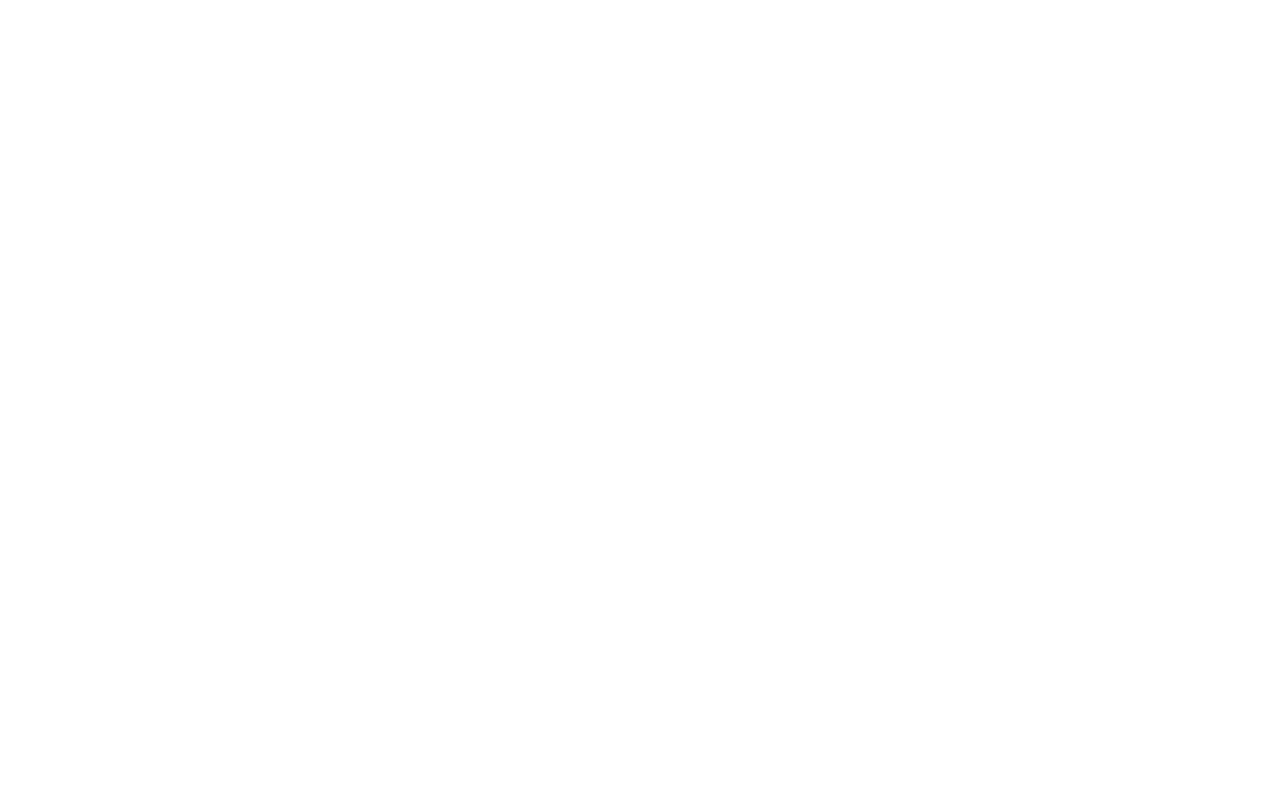
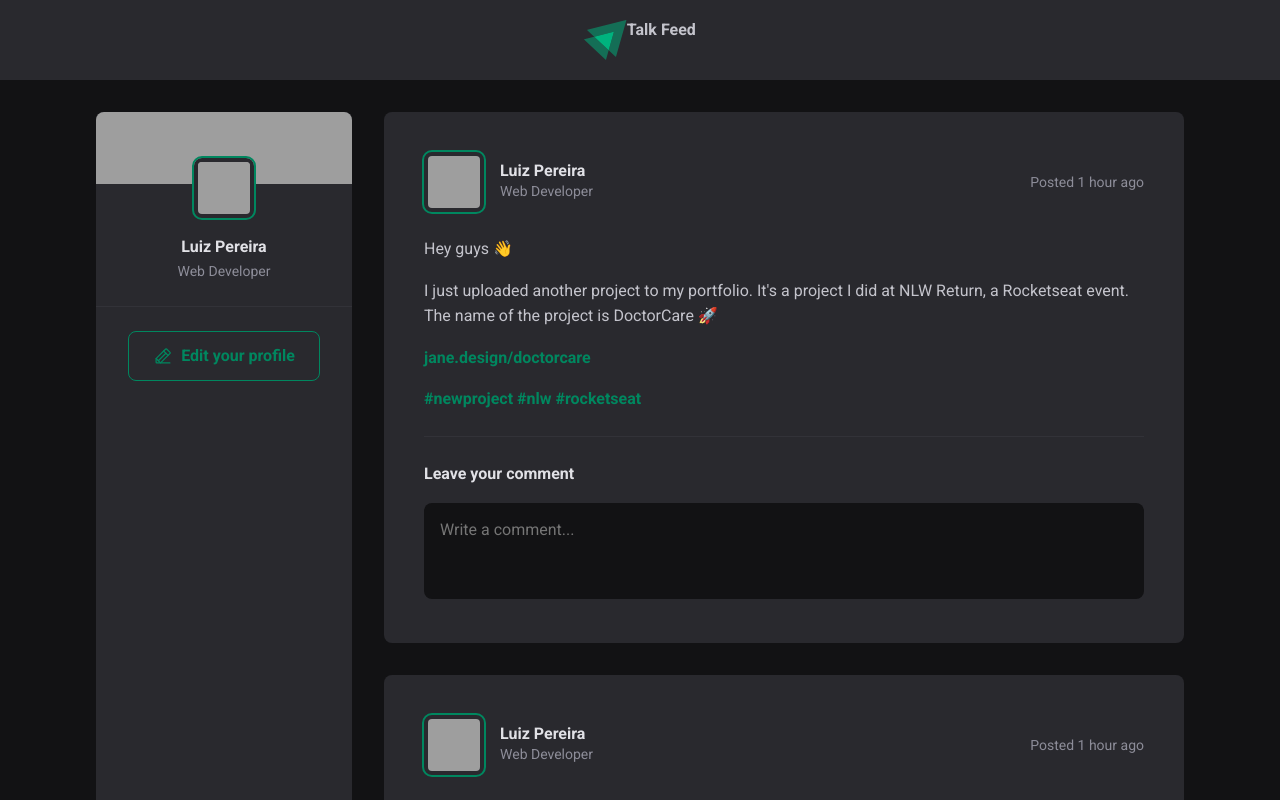
Before and after one commit to Luiz-Fel/talk-feed, a React (Vite) app: page / in a window 1280 px wide. Shown: the top 800 px of the page. Built offline with nearby package versions, Linux system fonts and the light colour scheme; grey boxes are pictures that could not be loaded.

Commit message:
feat: Add layout

```diff
--- a/src/App.jsx
+++ b/src/App.jsx
@@ -1,8 +1,24 @@
+import { Header } from "./components/Header"
+import { Sidebar } from "./components/Sidebar";
+import { Post } from "./components/Post";
+
+import './global.css';
+import styles from './App.module.css';
+
 function App() {
 
   return (
-   <>
-   </>
+    <>
+      <Header />
+
+      <div className={styles.wrapper}>
+        <Sidebar />
+      <main>
+        <Post />
+        <Post />
+      </main>
+      </div>
+    </>
   )
 }
 
--- /dev/null
+++ b/src/App.module.css
@@ -0,0 +1,9 @@
+.wrapper {
+    max-width: 70rem;
+    margin: 2rem auto;
+    padding: 0 1rem;
+
+    display: grid;
+    grid-template-columns: 256px 1fr;
+    gap: 2rem;
+}
```
